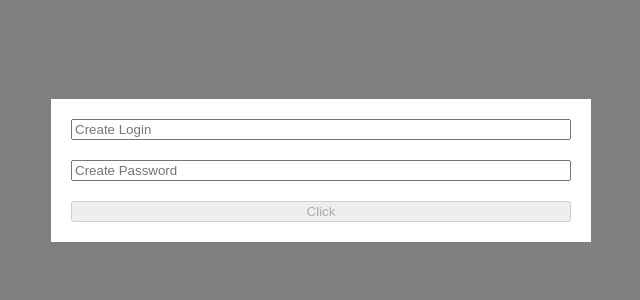
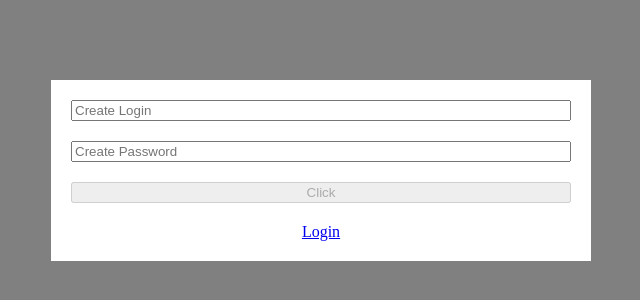
Before and after one commit to NadirovVladimir/Homework, a React (Vite) app: page /register in a window 1280 px wide. Shown: the part 230-530 px from the top of the page, without its empty margins (319-959 px from the left). Built offline with nearby package versions, Linux system fonts and the light colour scheme.

Commit message:
add login element

```diff
--- a/src/components/pages/auth/Register/Register.jsx
+++ b/src/components/pages/auth/Register/Register.jsx
@@ -1,7 +1,7 @@
 import React,{Component} from "react";
 import classNames from "classnames/bind";
 import styles from './Register.module.scss'
-import { json } from "react-router-dom";
+import { json, Link } from "react-router-dom";
 
 const cx = classNames.bind(styles)
 
@@ -36,6 +36,13 @@ export class Register extends Component {
                 name="password"
                 placeholder="Create Password"/>
                 <button disabled = {!login || !password} dis type='submit' >Click</button>
+                <div className={cx('link')}>
+                <Link
+                to='/login'
+                >
+                Login
+                </Link>
+                </div>
             </form>
             </div>
         )
--- a/src/components/pages/auth/Register/Register.module.scss
+++ b/src/components/pages/auth/Register/Register.module.scss
@@ -16,3 +16,7 @@
         gap: 20px;
     }
 }
+.link{
+    display: flex;
+    justify-content: center;
+ }
```
